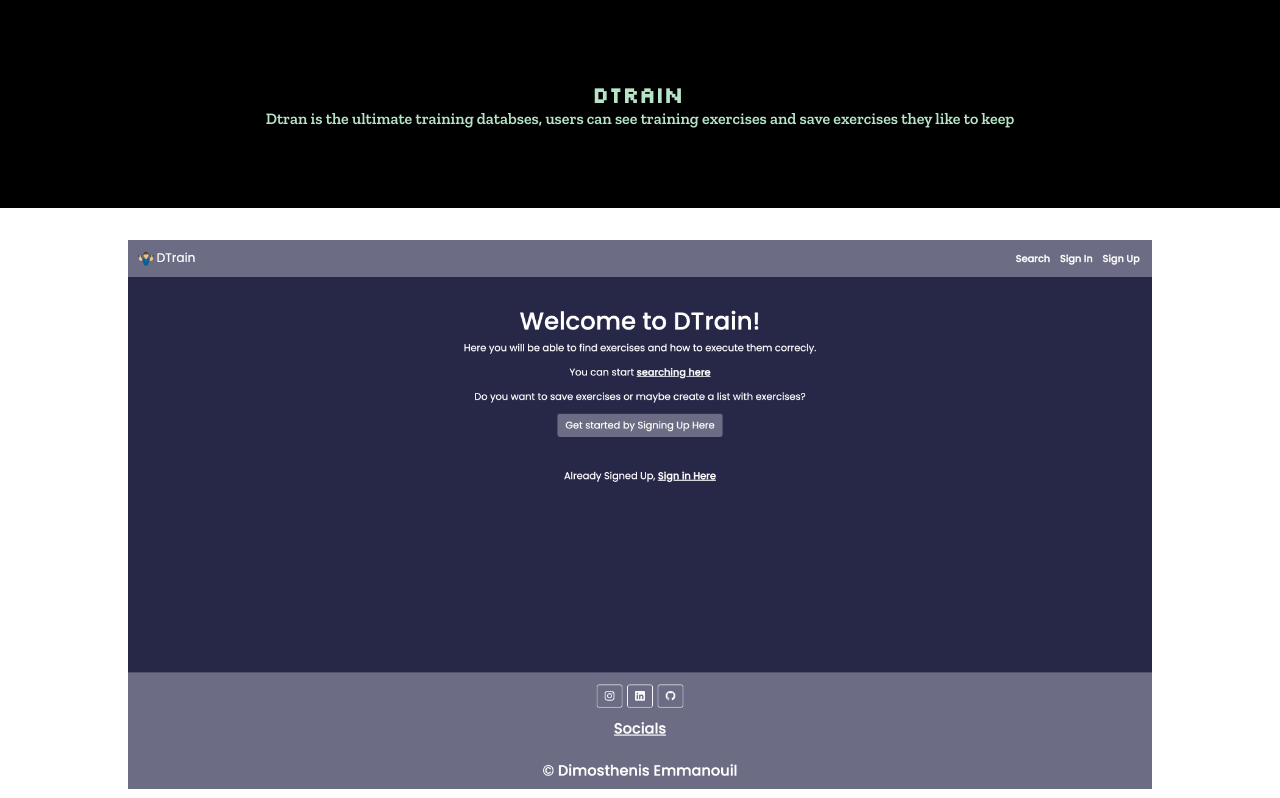
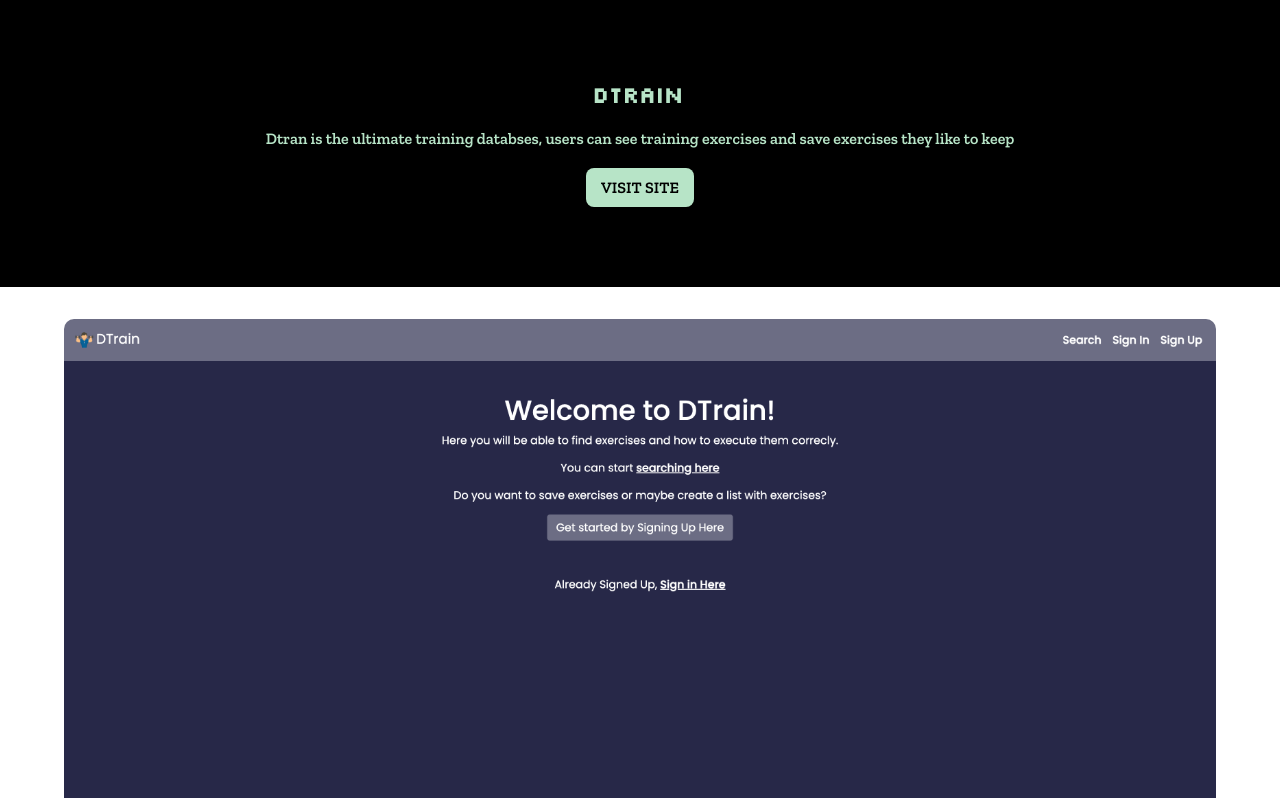
Before and after one commit to Albatraoz12/Portfolio, a React (Vite) app: page /project/Dtrain in a window 1280 px wide. Shown: the top 798 px of the page. Built offline with nearby package versions, Linux system fonts and the light colour scheme.

Commit message:
add link to site on header and add styling

```diff
--- a/src/components/projectId/ProjectId.jsx
+++ b/src/components/projectId/ProjectId.jsx
@@ -7,6 +7,14 @@ const ProjectId = ({ project }) => {
       <section className='owerview-header'>
         <h1>{project.title}</h1>
         <p>{project.description}</p>
+        <a
+          href={project.websiteLink}
+          target='_blank'
+          className='btn'
+          rel='noreferrer'
+        >
+          Visit Site
+        </a>
       </section>
       <section className='project-owerview'>
         <figure>
--- a/src/components/projectId/projectId.scss
+++ b/src/components/projectId/projectId.scss
@@ -6,6 +6,10 @@
   padding: 5rem 0;
   width: 100%;
   color: $header-color;
+  display: flex;
+  flex-direction: column;
+  align-items: center;
+  gap: 20px;
   h1 {
     font-size: 22px;
     font-family: 'Silkscreen', cursive;
@@ -20,11 +24,19 @@
   p {
     padding-inline: 2rem;
   }
+  .btn {
+    margin-bottom: 0;
+    height: auto;
+  }
 }
 
 .project-owerview {
   margin: 2rem auto;
+  display: flex;
+  flex-direction: column;
+  gap: 20px;
   .project-image {
-    width: 80%;
+    width: 90%;
+    border-radius: 10px;
   }
 }
```
